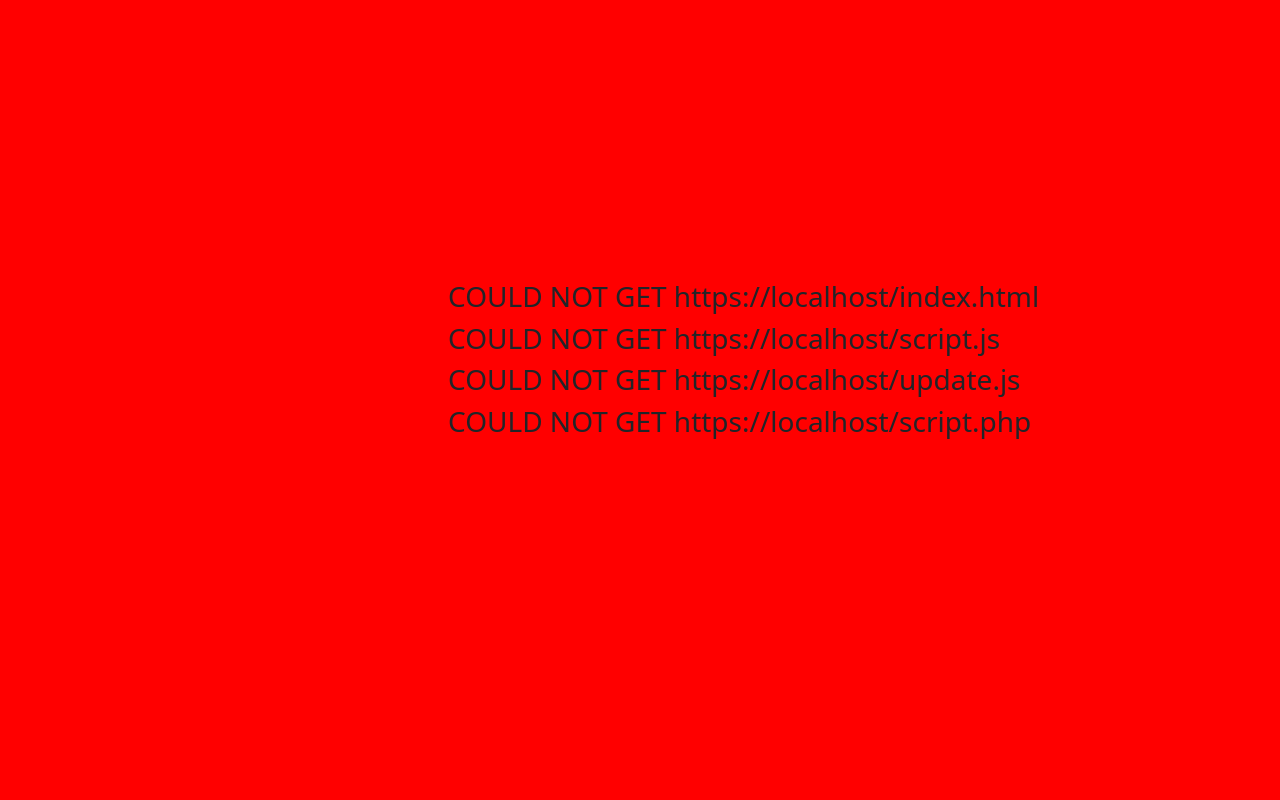
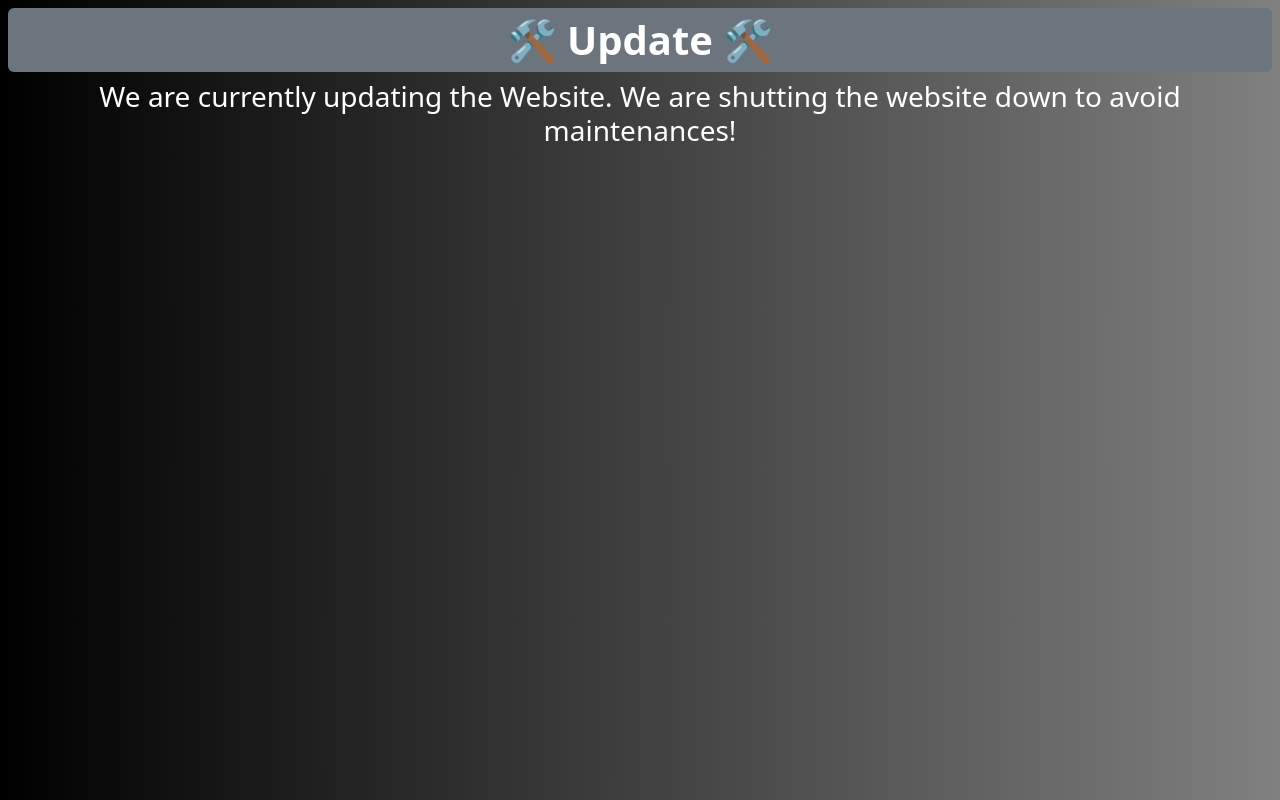
Before and after one commit to Bluedcdev/Blue, a plain HTML site: page update.html in a window 1280 px wide. Drawn offline with nearby package versions, Linux system fonts and the light colour scheme.

Commit message:
Add files via upload

```diff
--- a/update.html
+++ b/update.html
@@ -1,20 +1,19 @@
 <!doctype html>
 <html>
 <head>
-    <meta charset="utf-8">
-  <meta name="viewport" content="width=device-width, initial-scale=1">
+  <meta charset="UTF-8">
+  <meta http-equiv="X-UA-Compatible" content="IE=edge">
+  <meta name="viewport" content="width=device-width, initial-scale=1.0">
     <title>Website</title>
     <link rel="stylesheet" href="style.css">
     <link href="https://cdn.jsdelivr.net/npm/bootstrap@5.2.1/dist/css/bootstrap.min.css" rel="stylesheet" integrity="sha384-iYQeCzEYFbKjA/T2uDLTpkwGzCiq6soy8tYaI1GyVh/UjpbCx/TYkiZhlZB6+fzT" crossorigin="anonymous">
     <script src="script.js" defer></script>
   </head>
-<body style="background-color: red;">
+<body class="Background2">
   <script src="https://cdn.jsdelivr.net/npm/bootstrap@5.2.1/dist/js/bootstrap.bundle.min.js"></script>
-  <div style="position: absolute; top:35%; left: 35%;">
- <h3>COULD NOT GET https://localhost/index.html</h3>
- <h3>COULD NOT GET https://localhost/script.js</h3>
- <h3>COULD NOT GET https://localhost/update.js</h3>
- <h3>COULD NOT GET https://localhost/script.php</h3>
- </div>
+  <div>
+    <h1 style="color: rgb(255, 255, 255) ;" class="bg-secondary text-center rounded p-2 m-2">🛠 <strong>Update</strong> 🛠</h1>
+  </div>
+  <h3 class="text-center text-white">We are currently updating the Website. We are shutting the website down to avoid maintenances!</h3>
   </body>
   </html>
```
